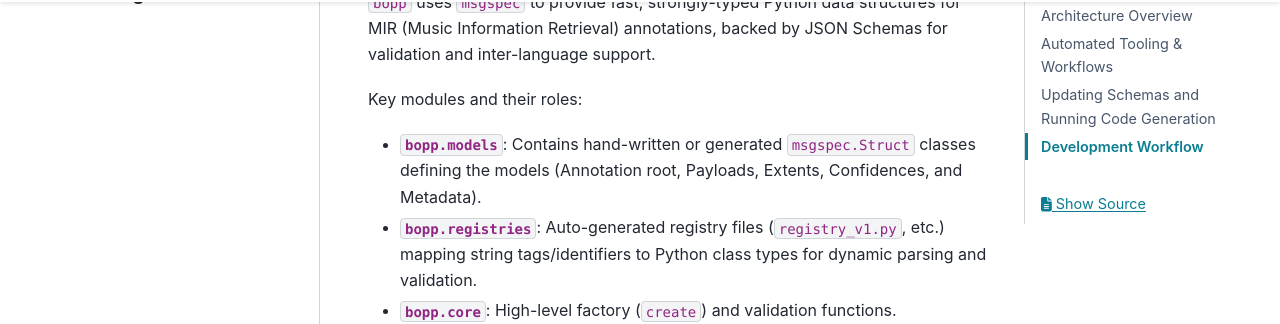
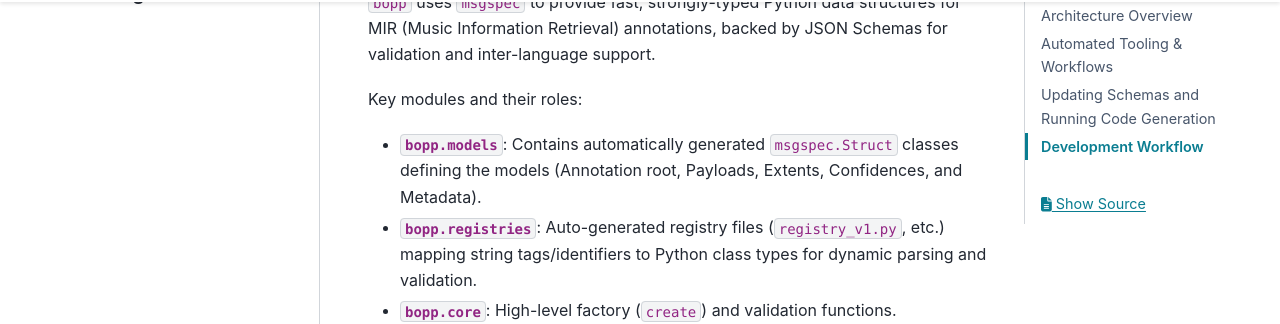
Before and after one commit to bmcfee/bopp, a Sphinx documentation site: the page built from docs/design.md, in a window 1280 px wide and 900 px high, scrolled down 401 px. Shown: the part 126-450 px from the top of the window. Built offline with Sphinx 7.4.7 and the PyData theme 0.15.4, drawn with Linux system fonts in a browser that asks for light colours.

Commit message:
docs: update model generation description in design doc

```diff
--- a/docs/design.md
+++ b/docs/design.md
@@ -10,7 +10,7 @@ This document provides an overview of the architecture and design of the `bopp`
 
 Key modules and their roles:
 
-* **`bopp.models`**: Contains hand-written or generated `msgspec.Struct` classes defining the models (Annotation root, Payloads, Extents, Confidences, and Metadata).
+* **`bopp.models`**: Contains automatically generated `msgspec.Struct` classes defining the models (Annotation root, Payloads, Extents, Confidences, and Metadata).
 * **`bopp.registries`**: Auto-generated registry files (`registry_v1.py`, etc.) mapping string tags/identifiers to Python class types for dynamic parsing and validation.
 * **`bopp.core`**: High-level factory (`create`) and validation functions.
 * **`bopp.io`**: I/O routines for JSON, MsgPack, and CSV serialization/deserialization.
```
